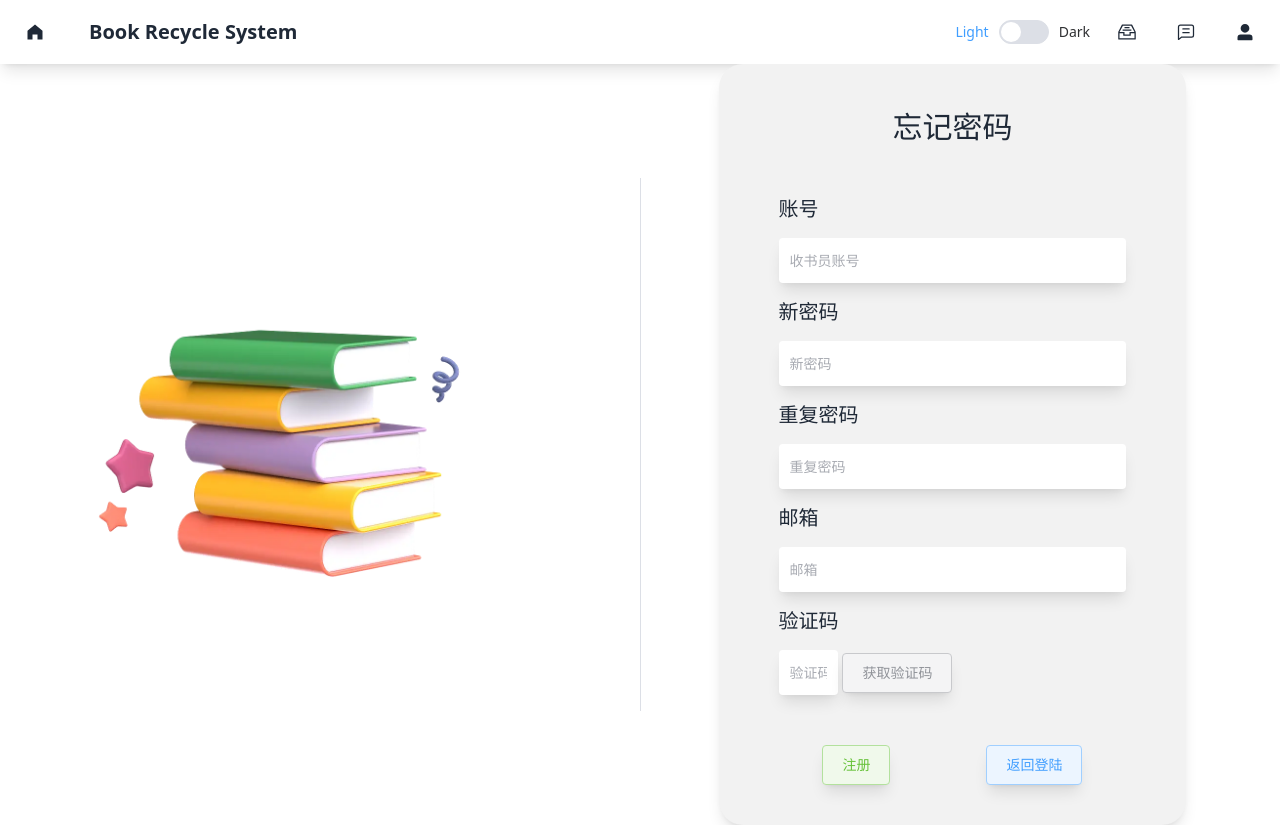
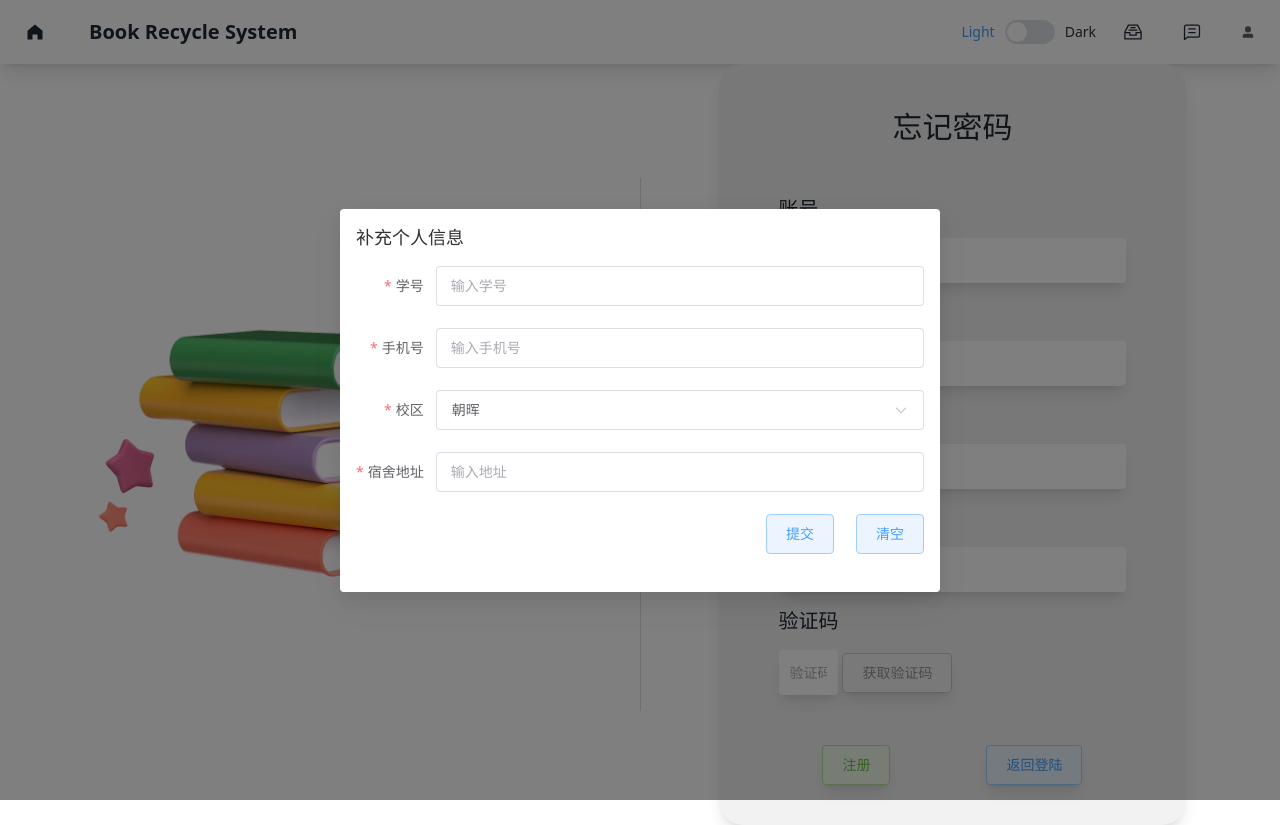
Before and after one commit to MangoGovo/BookRecycleWeb, a Vue app: page /forget in a window 1280 px wide. Built offline with nearby package versions, Linux system fonts and the light colour scheme.

Commit message:
feat: 实现了登陆后的账号激活

```diff
--- a/components.d.ts
+++ b/components.d.ts
@@ -11,6 +11,9 @@ declare module 'vue' {
     ElButton: typeof import('element-plus/es')['ElButton']
     ElDialog: typeof import('element-plus/es')['ElDialog']
     ElDivider: typeof import('element-plus/es')['ElDivider']
+    ElDropdown: typeof import('element-plus/es')['ElDropdown']
+    ElDropdownItem: typeof import('element-plus/es')['ElDropdownItem']
+    ElDropdownMenu: typeof import('element-plus/es')['ElDropdownMenu']
     ElForm: typeof import('element-plus/es')['ElForm']
     ElFormItem: typeof import('element-plus/es')['ElFormItem']
     ElIcon: typeof import('element-plus/es')['ElIcon']
--- a/src/App.vue
+++ b/src/App.vue
@@ -1,5 +1,6 @@
 <template>
   <div class="h-screen bg-base-100 flex flex-col">
+    <ActivateForm ref="activateForm" />
     <div class="navbar bg-base-100 shadow-lg gap-10">
       <el-tooltip content="主页" placement="bottom">
         <a class="btn btn-ghost text-xl dark:hover:bg-customGray_more_shallow" @click="home">
@@ -23,29 +24,30 @@
         style="--el-switch-on-color: #000000"
       />
       <div class="flex gap-5">
-        <el-tooltip content="问题反馈" placement="bottom">
         <a class="btn btn-ghost text-xl dark:hover:bg-customGray_more_shallow">
           <el-icon>
             <MessageBox />
           </el-icon>
         </a>
-        </el-tooltip>
 
-        <el-tooltip content="聊天" placement="bottom">
         <a class="btn btn-ghost text-xl dark:hover:bg-customGray_more_shallow">
           <el-icon>
             <ChatLineSquare />
           </el-icon>
         </a>
-        </el-tooltip>
 
-        <el-tooltip content="个人中心" placement="bottom">
         <a class="btn btn-ghost text-xl dark:hover:bg-customGray_more_shallow">
+          <el-dropdown placement="bottom-end">
             <el-icon>
               <UserFilled />
             </el-icon>
+            <template #dropdown>
+              <el-dropdown-menu>
+                <el-dropdown-item @click="logout()">注销</el-dropdown-item>
+              </el-dropdown-menu>
+            </template>
+          </el-dropdown>
         </a>
-        </el-tooltip>
       </div>
     </div>
 
@@ -60,16 +62,36 @@
 </template>
 
 <script setup lang="ts">
-import { RouterView } from 'vue-router'
-//暗黑模式功能
+import { RouterView, useRoute } from 'vue-router'
 import { useDarkModeSwitch } from '@/utils/darkMode'
 import { ChatLineSquare, HomeFilled, UserFilled } from '@element-plus/icons-vue'
 import router from './router'
-const { darkModeStatus } = useDarkModeSwitch() //暗黑模式 状态
+import ActivateForm from './components/login/activateForm.vue'
+import { ref, watchEffect } from 'vue'
+import { useMainStore } from '@/stores'
+import { ElNotification } from 'element-plus'
+
+const { darkModeStatus } = useDarkModeSwitch()
+const loginStore = useMainStore().useLoginStore()
+const route = useRoute()
+const activateForm = ref<InstanceType<typeof ActivateForm> | null>(null)
 
 const home = () => {
   router.push('/')
 }
+
+const logout = () => {
+  loginStore.clearLoginData()
+  router.push('/login')
+}
+watchEffect(async () => {
+  // 激活账号
+  await router.isReady() // 等待路由加载完成
+  if (!['/login', '/register'].includes(route.path) && !loginStore.isActivated) {
+    ElNotification.warning('第一次登陆,请先补充个人信息')
+    activateForm.value?.open()
+  }
+})
 </script>
 
 <style scoped>
--- a/src/apis/index.ts
+++ b/src/apis/index.ts
@@ -1,4 +1,2 @@
-import loginAPI from '@/apis/service/Login/loginAPI.ts'
-export {
-  loginAPI,
-}
+import UserAPI from './user'
+export { UserAPI }
--- /dev/null
+++ b/src/apis/user/activate.ts
@@ -0,0 +1,16 @@
+import { request } from '@/apis/axios'
+import type CampusType from '@/types/enums/campusType'
+
+const activate = (data: {
+  studentID: string
+  telephone: string
+  address: string
+  campus: CampusType
+}) => {
+  return request('/api/user/activate', {
+    data: data,
+    method: 'POST'
+  })
+}
+
+export default activate
--- /dev/null
+++ b/src/apis/user/index.ts
@@ -0,0 +1,3 @@
+import login from './login'
+import activate from './activate'
+export default { login, activate }
--- a/src/apis/service/Login/loginAPI.ts
+++ b/src/apis/user/login.ts
@@ -1,11 +1,11 @@
 import { request } from '@/apis/axios'
 import type UserType from '@/types/enums/userType'
 
-const loginAPI = (data: { username: string; password: string; type: UserType }) => {
+const login = (data: { username: string; password: string; type: UserType }) => {
   return request('/api/user/login', {
     data: data,
     method: 'POST'
   })
 }
 
-export default loginAPI
+export default login
--- a/src/components/login/activateForm.vue
+++ b/src/components/login/activateForm.vue
@@ -1,5 +1,12 @@
 <template>
-  <el-dialog v-model="dialogVisible" title="补充个人信息" width="600" align-center>
+  <el-dialog
+    v-model="dialogVisible"
+    title="补充个人信息"
+    width="600"
+    :show-close="false"
+    :close-on-click-modal="false"
+    align-center
+  >
     <el-form
       ref="ruleFormRef"
       :model="ruleForm"
@@ -24,7 +31,7 @@
       </el-form-item>
       <el-form-item>
         <div class="w-full justify-end gap-10 flex">
-          <el-button type="primary" plain @click="submitForm">提交</el-button>
+          <el-button type="primary" plain @click="submitForm(ruleFormRef)">提交</el-button>
           <el-button plain type="primary" @click="resetForm(ruleFormRef)">清空</el-button>
         </div>
       </el-form-item>
@@ -35,13 +42,17 @@
 <script lang="ts" setup>
 import { reactive, ref } from 'vue'
 import { ElNotification, type FormInstance, type FormRules } from 'element-plus'
-import campusType from '@/types/enums/campusType'
+import CampusType from '@/types/enums/campusType'
+import { useRequest } from 'vue-hooks-plus'
+import { UserAPI } from '@/apis'
+import { closeLoading, startLoading } from '@/utils/loading'
+import { useMainStore } from '@/stores'
 const dialogVisible = ref(false)
-
+const loginStore = useMainStore().useLoginStore()
 interface RuleForm {
   studentID: string
   telephone: string
-  campus: campusType | null
+  campus: CampusType
   address: string
 }
 
@@ -49,22 +60,22 @@ const ruleFormRef = ref<FormInstance>()
 const ruleForm = reactive<RuleForm>({
   studentID: '',
   telephone: '',
-  campus: null,
+  campus: CampusType.ZH,
   address: ''
 })
 
 const campusOptions = [
   {
     label: '朝晖',
-    value: campusType.ZH
+    value: CampusType.ZH
   },
   {
     label: '屏峰',
-    value: campusType.PF
+    value: CampusType.PF
   },
   {
     label: '莫干山',
-    value: campusType.MGS
+    value: CampusType.MGS
   }
 ]
 
@@ -83,12 +94,28 @@ const rules = reactive<FormRules<RuleForm>>({
 
 const submitForm = async (formEl: FormInstance | undefined) => {
   if (!formEl) return
-  await formEl.validate((valid, fields) => {
-    if (valid) {
-      ElNotification.success('提交成功')
-    } else {
-      console.log('error submit!', fields)
+  await formEl.validate((valid) => {
+    if (!valid) {
+      ElNotification.error('请正确填写信息')
+      return
     }
+    useRequest(() => UserAPI.activate(ruleForm), {
+      onBefore: () => startLoading(),
+      onSuccess(res: any) {
+        if (res.code !== 200) {
+          ElNotification.error(res.msg)
+          return
+        }
+        loginStore.setIsActivated(true)
+        close()
+        ElNotification.success('激活成功')
+      },
+      onError(e) {
+        ElNotification.error('激活失败，请重试')
+        console.log('激活失败', e)
+      },
+      onFinally: () => closeLoading()
+    })
   })
 }
 
@@ -100,5 +127,8 @@ const resetForm = (formEl: FormInstance | undefined) => {
 const open = () => {
   dialogVisible.value = true
 }
+const close = () => {
+  dialogVisible.value = false
+}
 defineExpose({ open })
 </script>
--- a/src/stores/service/loginStore.ts
+++ b/src/stores/service/loginStore.ts
@@ -29,13 +29,16 @@ const useLoginStore = defineStore(
       userType.value = UserType.Student
     }
 
+    const setIsActivated = (val: boolean) => (isActivated.value = val)
+
     return {
       isLogin,
       isActivated,
       token,
       userType,
       setLoginData,
-      clearLoginData
+      clearLoginData,
+      setIsActivated
     }
   },
   { persist: true }
--- a/src/types/enums/campusType.ts
+++ b/src/types/enums/campusType.ts
@@ -1,6 +1,6 @@
-enum campusType {
-    ZH,
-    PF,
-    MGS
+enum CampusType {
+  ZH,
+  PF,
+  MGS
 }
-export default campusType
+export default CampusType
--- a/src/views/user/login/index.vue
+++ b/src/views/user/login/index.vue
@@ -74,7 +74,7 @@
 import { ElNotification } from 'element-plus'
 import { ref, computed, watch } from 'vue'
 import { LoginActivateForm } from '@/components'
-import { loginAPI } from '@/apis'
+import { UserAPI } from '@/apis'
 import UserType from '@/types/enums/userType'
 import router from '@/router'
 import { useRequest } from 'vue-hooks-plus'
@@ -107,7 +107,7 @@ const send = () => {
   const t = loginType.value
   useRequest(
     () =>
-      loginAPI({
+      UserAPI.login({
         username: username.value,
         password: password.value,
         type: t
```
Lines whose indentation alone changed are shown as unchanged.
